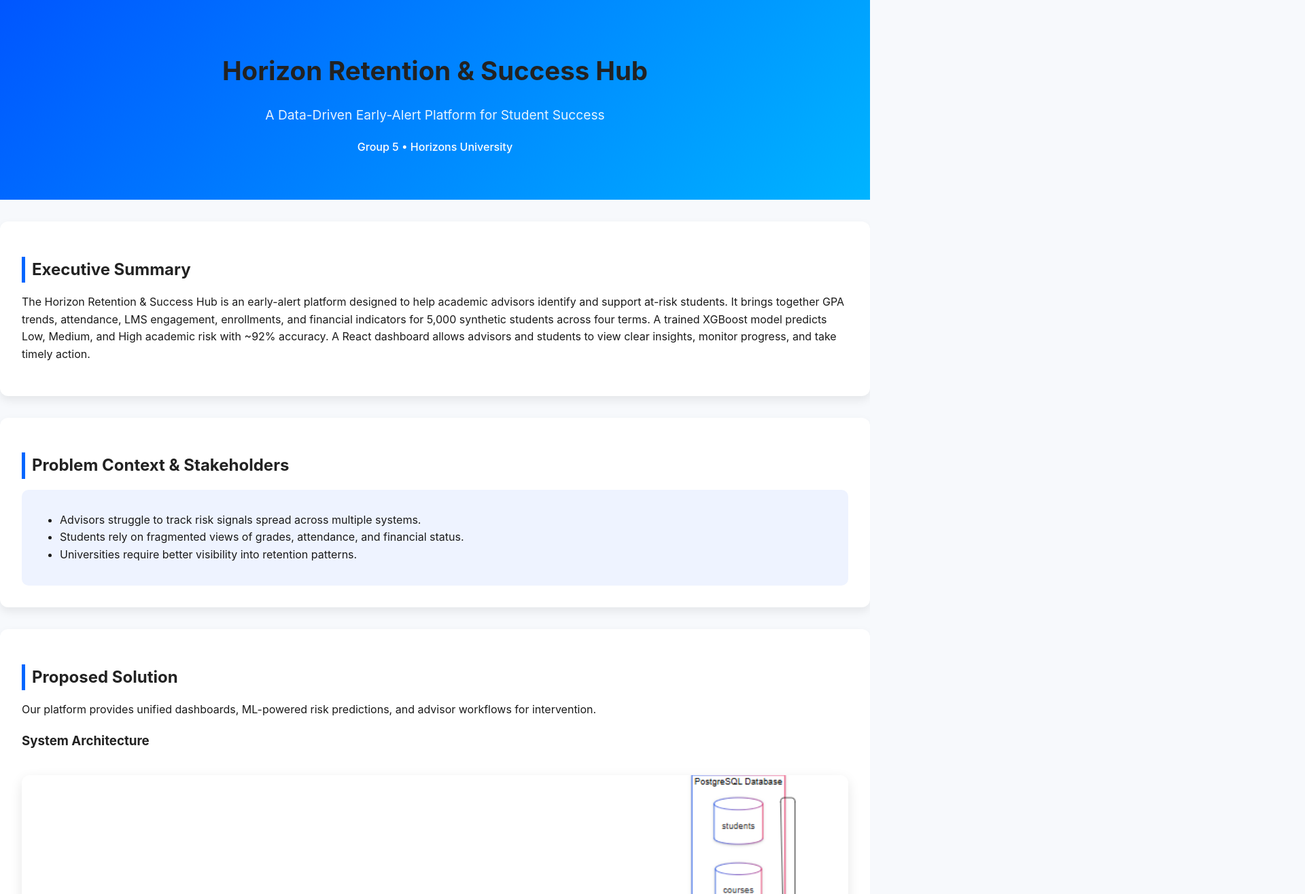
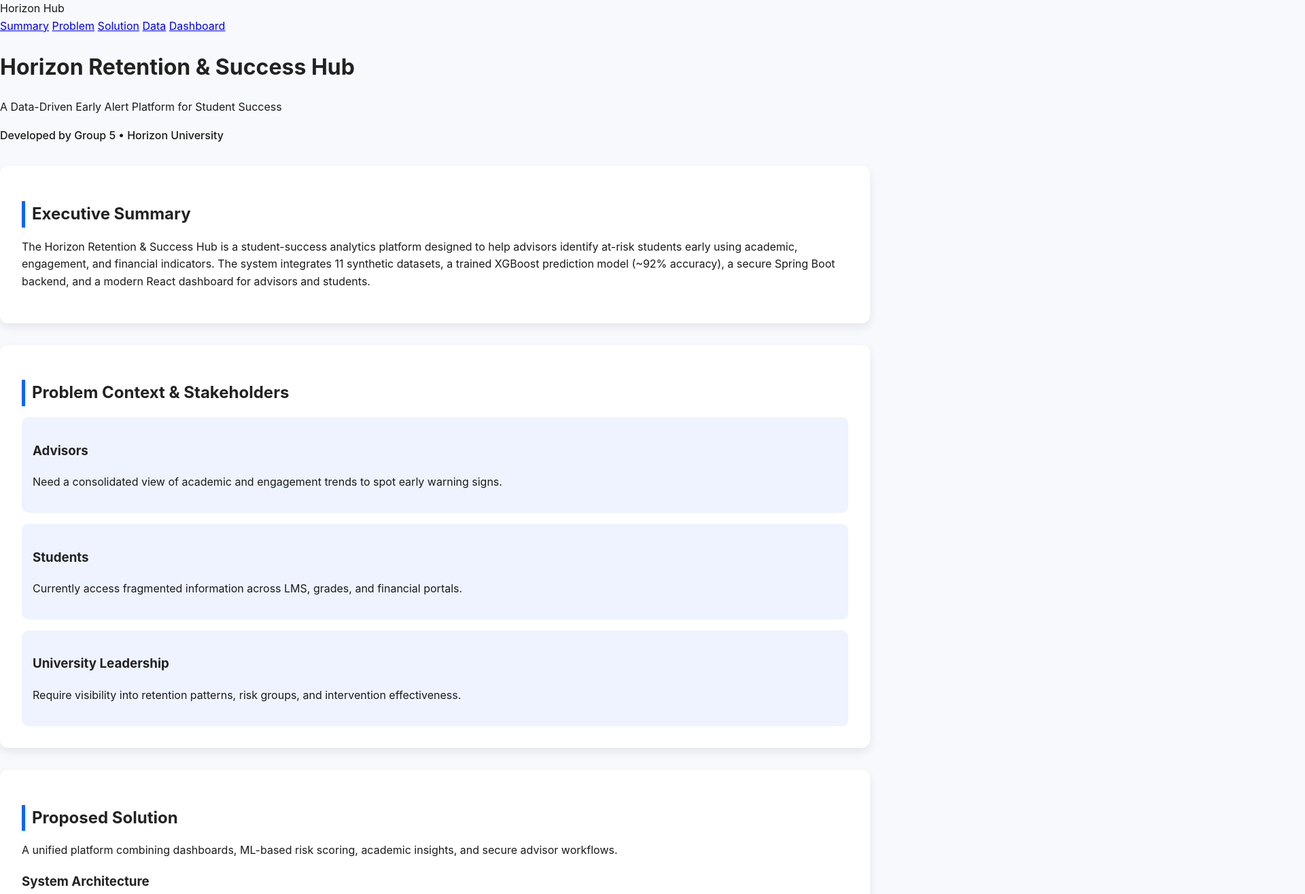
Before and after one commit to mvattumilli198/mvattumilli198.github.io, a plain HTML site: page index.html in a window 1280 px wide. Shown: the top 1316 px of the page at 68% size, 1920 px wide, since content can reach past the window. Drawn offline with Linux system fonts and the light colour scheme.

Commit message:
Update index.html

```diff
--- a/index.html
+++ b/index.html
@@ -3,108 +3,115 @@
 <head>
   <meta charset="UTF-8">
   <meta name="viewport" content="width=device-width, initial-scale=1.0">
-  <title>Horizon Retention & Success Hub – Portfolio</title>
+  <title>Horizon Retention & Success Hub | Project Portfolio</title>
   <link rel="stylesheet" href="style.css">
 </head>
 
 <body>
 
-  <!-- HEADER -->
-  <header class="header">
-    <div class="container">
-      <h1 class="title">Horizon Retention & Success Hub</h1>
-      <p class="subtitle">A Data-Driven Early-Alert Platform for Student Success</p>
-      <p class="team">Group 5 • Horizons University</p>
+  <!-- Navigation Bar -->
+  <nav class="navbar">
+    <div class="nav-container">
+      <div class="logo">Horizon Hub</div>
+      <div class="nav-links">
+        <a href="#summary">Summary</a>
+        <a href="#problem">Problem</a>
+        <a href="#solution">Solution</a>
+        <a href="#data">Data</a>
+        <a href="#dashboard">Dashboard</a>
+      </div>
+    </div>
+  </nav>
+
+  <!-- HERO SECTION -->
+  <header class="hero">
+    <div class="hero-content">
+      <h1>Horizon Retention & Success Hub</h1>
+      <p class="tagline">A Data-Driven Early Alert Platform for Student Success</p>
+      <p class="team">Developed by Group 5 • Horizon University</p>
     </div>
   </header>
 
-  <!-- SECTION: EXECUTIVE SUMMARY -->
-  <section class="section">
+  <!-- EXECUTIVE SUMMARY -->
+  <section class="section" id="summary">
     <h2>Executive Summary</h2>
     <p>
-      The Horizon Retention & Success Hub is an early-alert platform designed to help academic
-      advisors identify and support at-risk students. It brings together GPA trends, attendance,
-      LMS engagement, enrollments, and financial indicators for 5,000 synthetic students
-      across four terms. A trained XGBoost model predicts Low, Medium, and High academic risk
-      with ~92% accuracy. A React dashboard allows advisors and students to view clear insights,
-      monitor progress, and take timely action.
+      The Horizon Retention & Success Hub is a student-success analytics platform designed to help
+      advisors identify at-risk students early using academic, engagement, and financial indicators.
+      The system integrates 11 synthetic datasets, a trained XGBoost prediction model (~92% accuracy),
+      a secure Spring Boot backend, and a modern React dashboard for advisors and students.
     </p>
   </section>
 
-  <!-- SECTION: PROBLEM CONTEXT -->
-  <section class="section">
+  <!-- PROBLEM SECTION -->
+  <section class="section alt" id="problem">
     <h2>Problem Context & Stakeholders</h2>
-    <div class="card">
-      <ul>
-        <li>Advisors struggle to track risk signals spread across multiple systems.</li>
-        <li>Students rely on fragmented views of grades, attendance, and financial status.</li>
-        <li>Universities require better visibility into retention patterns.</li>
-      </ul>
+    <div class="card-grid">
+      <div class="card">
+        <h3>Advisors</h3>
+        <p>Need a consolidated view of academic and engagement trends to spot early warning signs.</p>
+      </div>
+      <div class="card">
+        <h3>Students</h3>
+        <p>Currently access fragmented information across LMS, grades, and financial portals.</p>
+      </div>
+      <div class="card">
+        <h3>University Leadership</h3>
+        <p>Require visibility into retention patterns, risk groups, and intervention effectiveness.</p>
+      </div>
     </div>
   </section>
 
-  <!-- SECTION: PROPOSED SOLUTION -->
-  <section class="section">
+  <!-- SOLUTION SECTION -->
+  <section class="section" id="solution">
     <h2>Proposed Solution</h2>
     <p>
-      Our platform provides unified dashboards, ML-powered risk predictions, and
-      advisor workflows for intervention.
+      A unified platform combining dashboards, ML-based risk scoring, academic insights, and secure
+      advisor workflows.
     </p>
 
     <div class="image-block">
       <h3>System Architecture</h3>
-      <img src="images/system_architecture_diagram.png" alt="System Architecture Diagram" class="image"/>
+      <img src="images/system_architecture_diagram.png" alt="System Architecture Diagram">
     </div>
 
+    <div class="image-block">
+      <h3>Machine Learning Pipeline</h3>
+      <img src="images/ml_pipeline_flow.png" alt="ML Pipeline Flow Diagram">
+    </div>
   </section>
 
-  <!-- SECTION: DATA DESIGN -->
-  <section class="section">
-    <h2>Data Design</h2>
+  <!-- DATA MODEL -->
+  <section class="section alt" id="data">
+    <h2>Data Design & ER Diagram</h2>
     <p>
-      The project uses 11 synthetic tables modeling students, courses, enrollments,
-      attendance, LMS events, term GPAs, financial aid, risk scores, and advising notes.
+      The synthetic dataset models 5,000 students with complete academic, engagement, and
+      financial histories across four academic terms.
     </p>
 
     <div class="image-block">
-      <h3>ER Diagram</h3>
-      <img src="images/Screenshot 2025-11-02 124915.png" alt="ER Diagram" class="image"/>
+      <img src="images/Screenshot 2025-11-02 124915.png" alt="ER Diagram">
     </div>
   </section>
 
-  <!-- SECTION: ML PIPELINE -->
-  <section class="section">
-    <h2>Machine Learning Pipeline</h2>
-    <p>
-      We trained a multi-class XGBoost model using engineered features representing
-      academic, engagement, and financial behaviors.
-    </p>
-    <div class="image-block">
-      <h3>ML Pipeline Flow</h3>
-      <img src="images/ml_pipeline_flow.png" alt="ML Pipeline Diagram" class="image"/>
-    </div>
-  </section>
-
-  <!-- SECTION: DASHBOARD -->
-  <section class="section">
+  <!-- DASHBOARD -->
+  <section class="section" id="dashboard">
     <h2>Dashboard Overview</h2>
-    <p>The dashboard supports both advisor and student views.</p>
 
     <div class="image-block">
       <h3>Advisor Dashboard</h3>
-      <img src="images/advisor_dashboard_overview.png" alt="Advisor Dashboard Screenshot" class="image"/>
+      <img src="images/advisor_dashboard_overview.png" alt="Advisor Dashboard">
     </div>
 
     <div class="image-block">
       <h3>Student Dashboard</h3>
-      <img src="images/student_dashboard_overview.png" alt="Student Dashboard Screenshot" class="image"/>
+      <img src="images/student_dashboard_overview.png" alt="Student Dashboard">
     </div>
-
   </section>
 
   <!-- FOOTER -->
   <footer class="footer">
-    <p>© 2025 Horizon Retention & Success Hub – Project Portfolio</p>
+    <p>© 2025 Horizon Retention & Success Hub — Project Portfolio</p>
   </footer>
 
 </body>
```
